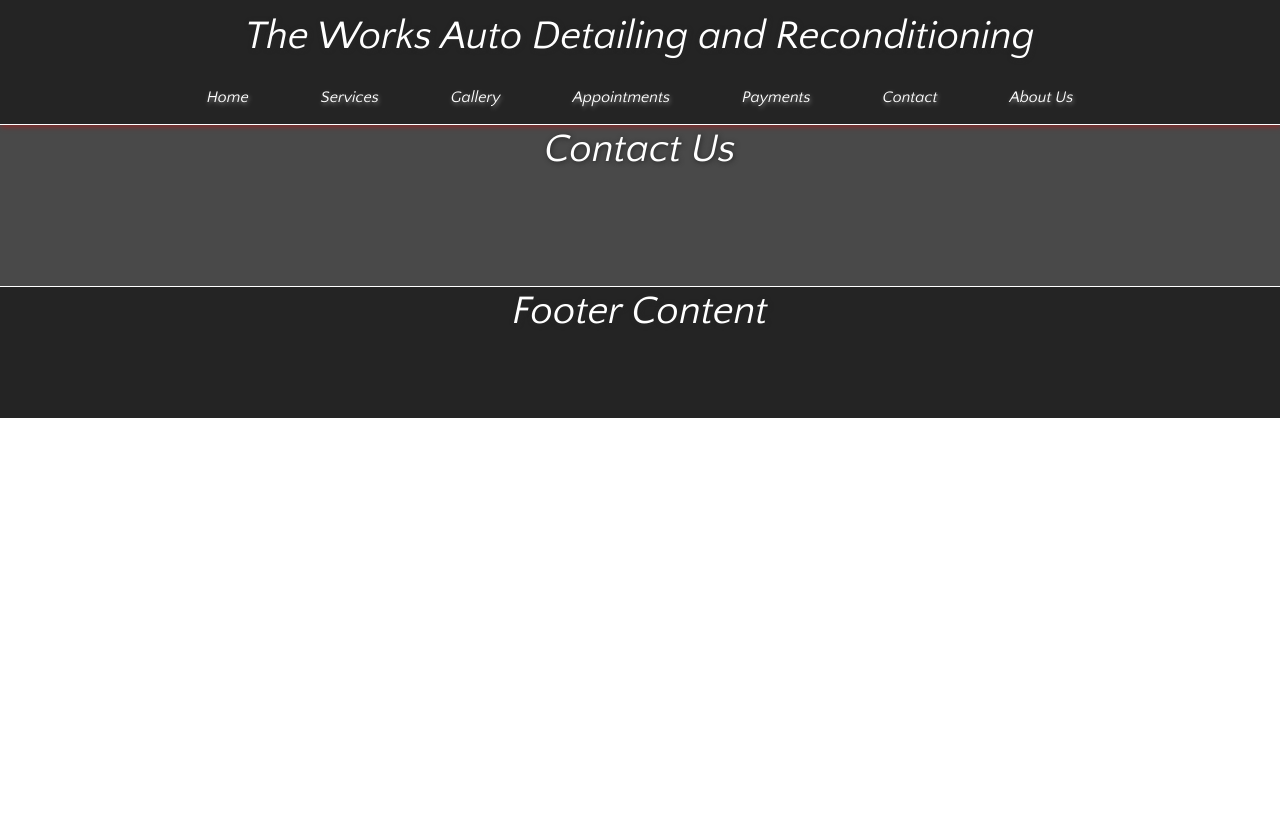
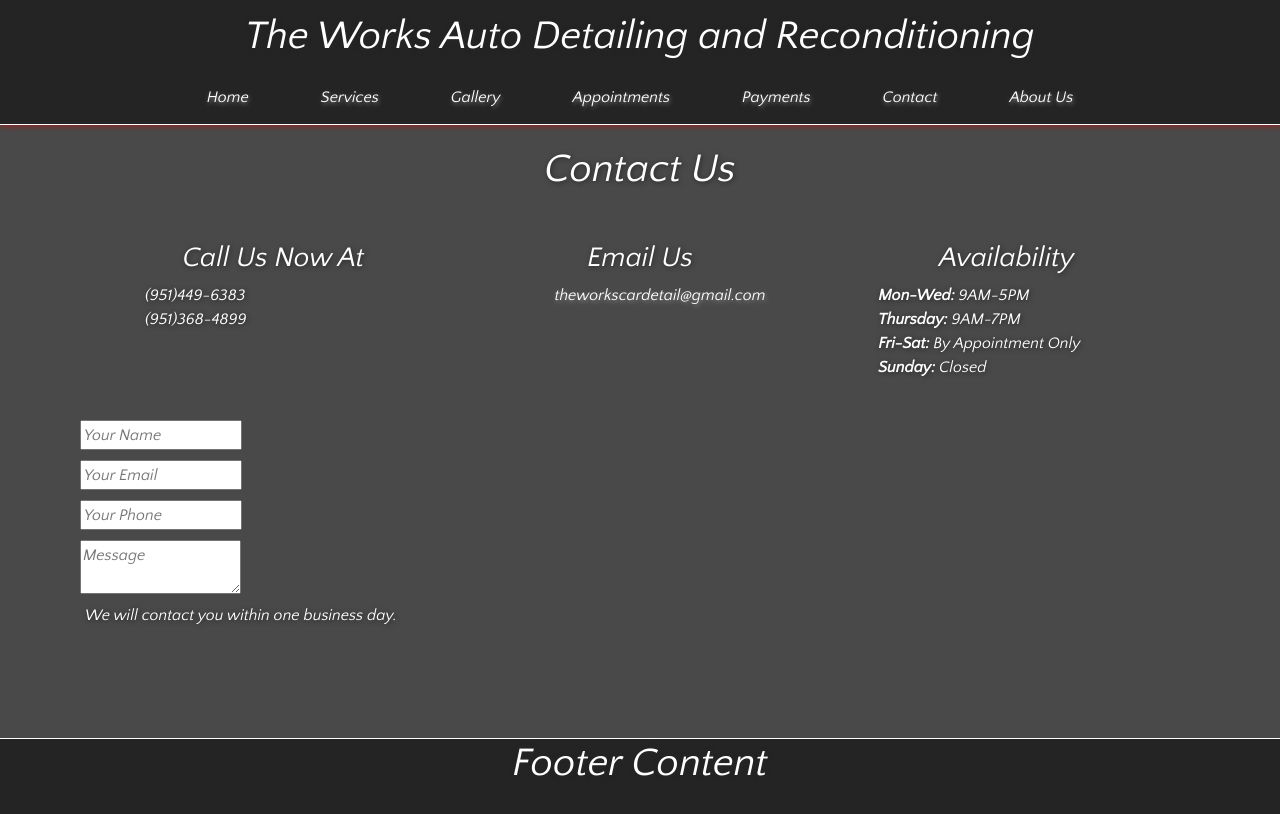
Before and after one commit to mlnemenzo/the-works, a React (Create React App) app: page /contact in a window 1280 px wide. Shown: the top 814 px of the page. Built offline with nearby package versions, Linux system fonts and the light colour scheme.

Commit message:
contact page structure

```diff
--- a/src/App.css
+++ b/src/App.css
@@ -204,3 +204,18 @@
 .about-us-header {
   padding: 20px
 }
+
+/* ////////////////////////////////// conact ///////////////////////////////////////// */
+
+.contact-header {
+  padding: 20px
+}
+
+.contact-options {
+  padding: 20px
+}
+
+.user-input {
+  padding: 5px 10px;
+
+}
--- a/src/components/contact.js
+++ b/src/components/contact.js
@@ -1,10 +1,87 @@
 import React, { Component } from 'react';
 
 class Contact extends Component {
+    constructor(props) {
+        super(props);
+        this.state = {
+            name : "",
+            email : "",
+            phone : "",
+            message : ""
+        }
+    }
+
+    handleEvent(event) {
+        event.preventDefault();
+        console.log('this state: ', this.state )
+        this.props.add(this.state);
+
+
+        this.setState({
+            name : "",
+            email : "",
+            phone : "",
+            message : ""
+        })
+    }
+
     render() {
+
+        const {name, email, phone, message} = this.state;
+
         return (
             <div className="contact-body">
                 <h1 className="contact-header">Contact Us</h1>
+                <div className = "contact-options row">
+                    <div className = "call col-4">
+                        <h3>Call Us Now At</h3>
+                        <ul>
+                            <li className = "text-left">(951)449-6383</li>
+                            <li className = "text-left">(951)368-4899</li>
+                        </ul>
+                    </div>
+                    <div className = "email col-4">
+                        <h3 className = "text-center">Email Us</h3>
+                        <ul>
+                            <li><a href = "theworkscardetail@gmail.com">theworkscardetail@gmail.com</a></li>
+                        </ul>
+                    </div>
+                    <div className = "availability col-4">
+                        <h3>Availability</h3>
+                        <ul>
+                            <li className = "text-left"><strong>Mon-Wed: </strong>9AM-5PM</li>
+                            <li className = "text-left"><strong>Thursday: </strong>9AM-7PM</li>
+                            <li className = "text-left"><strong>Fri-Sat: </strong>By Appointment Only</li>
+                            <li className = "text-left"><strong>Sunday: </strong>Closed</li>
+                        </ul>
+                    </div>
+                </div>
+                <form className = "contact-form" onSubmit = {this.handleEvent.bind(this)}>
+                    <div className="row">
+                        <div className="user-input">
+                            <input value = {name} type = "text" onChange = { event => this.setState({name: event.target.value})} placeholder = "Your Name"/>
+                        </div>
+                    </div>
+                    <div className="row">
+                        <div className="user-input">
+                            <input value = {email} type = "email" onChange = { event => this.setState({email: event.target.value})} placeholder = "Your Email"/>
+                        </div>
+                    </div>
+                    <div className="row">
+                        <div className="user-input">
+                            <input value = {phone} type = "phone" onChange = { event => this.setState({phone: event.target.value})} placeholder = "Your Phone"/>
+                        </div>
+                    </div>
+                    <div className="row">
+                        <div className="user-input">
+                            <textarea className = "" value = {message} type = "textarea" onChange = { event => this.setState({message: event.target.value})} placeholder = "Message"/>
+                        </div>
+                    </div>
+                    <div className = "form-submit">
+                        {/* <button className = "btn">Submit</button> */}
+                    </div>
+                    <h6 className = "text-left">We will contact you within one business day.</h6>
+                </form>
             </div>
         )
     }
```
